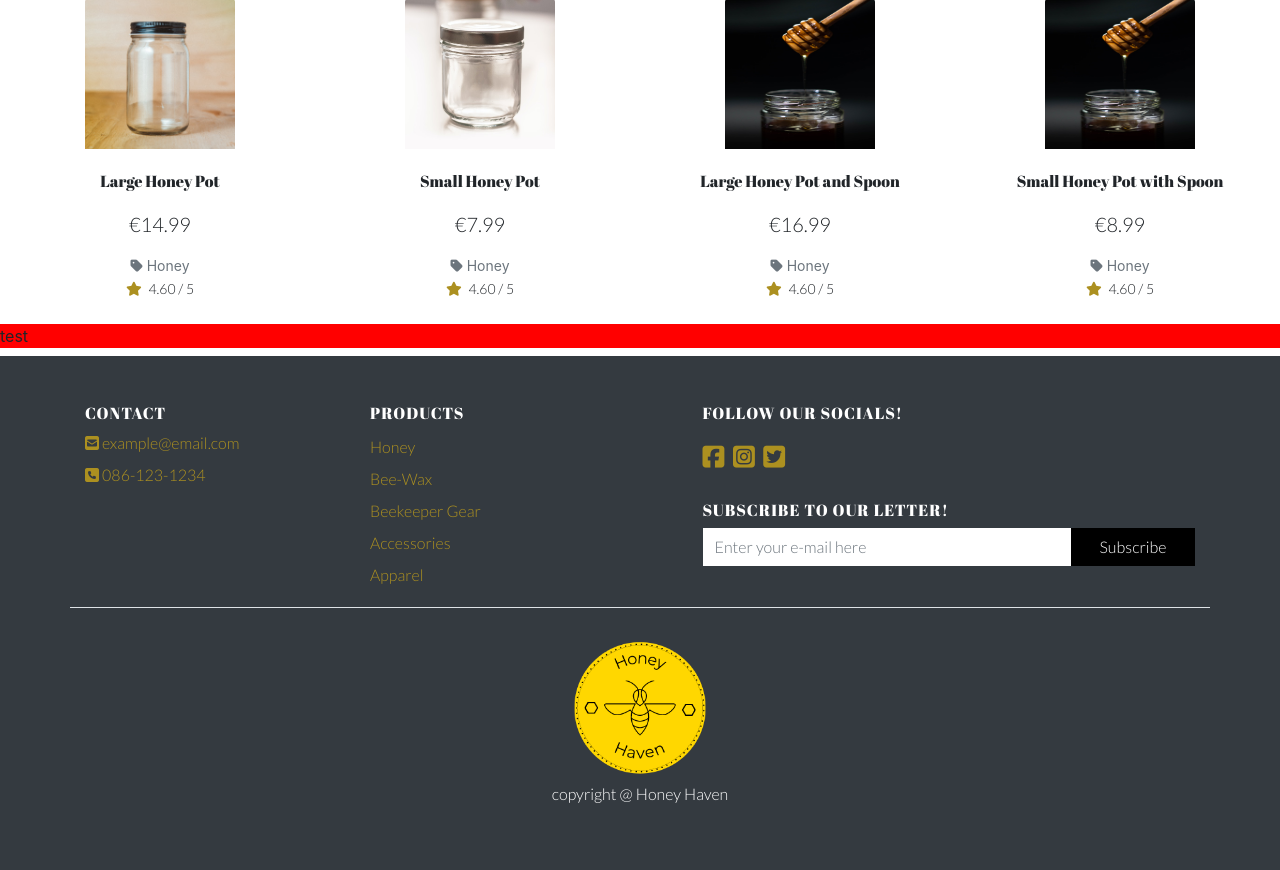
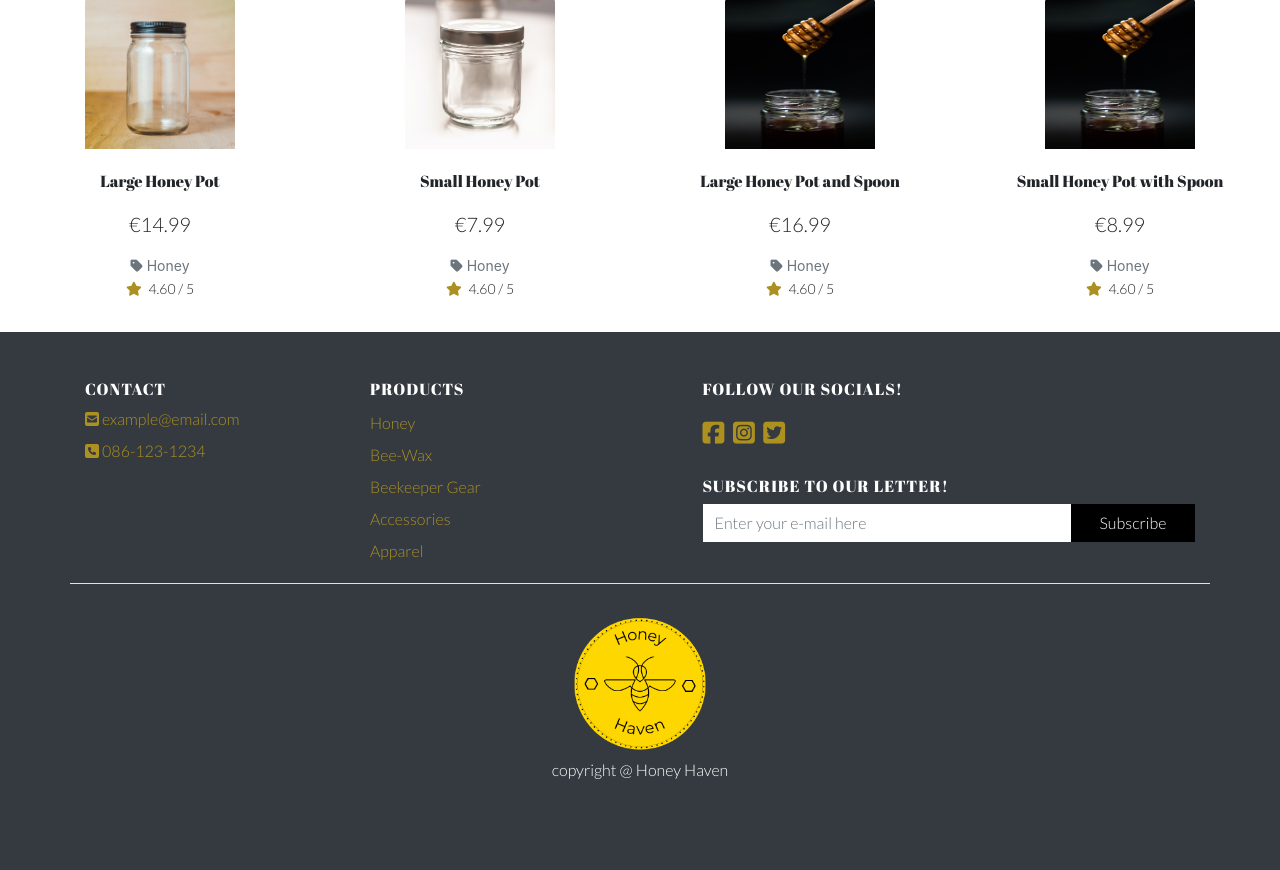
Before and after one commit to Code-Institute-Submissions/MaksimB96-PP5_E-Com.2, a Django app: page / in a window 1280 px wide. Shown: the part 1974-2844 px from the top of the page. After the commit the page ends 2753 px from the top, so only its background shows below. Run offline with Django 3.2, Linux system fonts and the light colour scheme; data comes from the database, SQL or seed files in the repository; some libraries are stand-ins or nearby versions.

Commit message:
Fix: cache issue with css

```diff
--- a/home/templates/home/index.html
+++ b/home/templates/home/index.html
@@ -166,7 +166,6 @@
             {% endfor %}
         </div>
     </div>
-    <div class="tester">test</div>
 </section>
 
 {% endblock %}
--- a/static/css/base.css
+++ b/static/css/base.css
@@ -8,9 +8,6 @@
 }
 
 /* ------------------------------------custom helper classes */
-.tester{
-    background: red;
-}
 
 .head-text {
     font-family: 'Abril Fatface',
```
